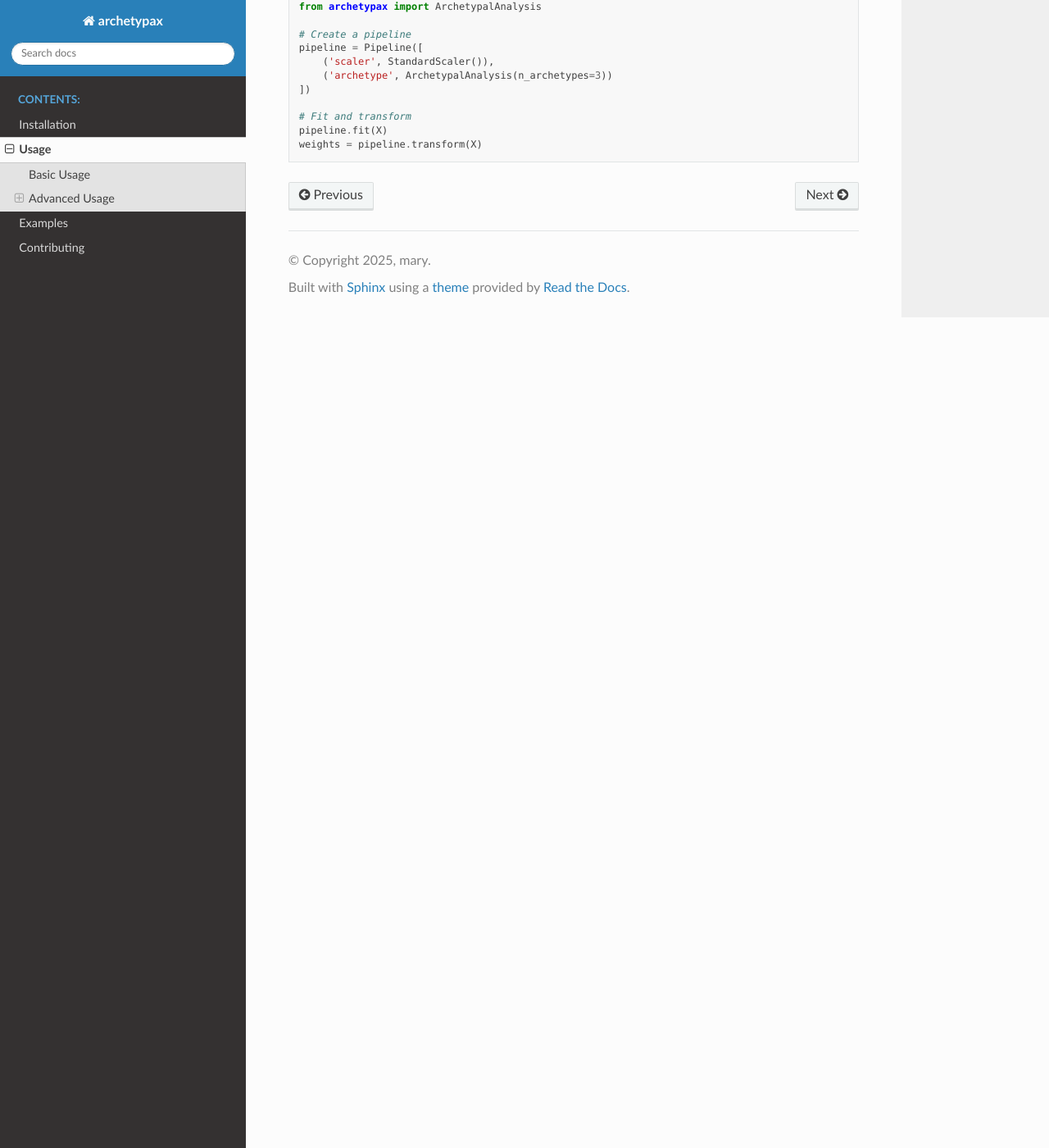
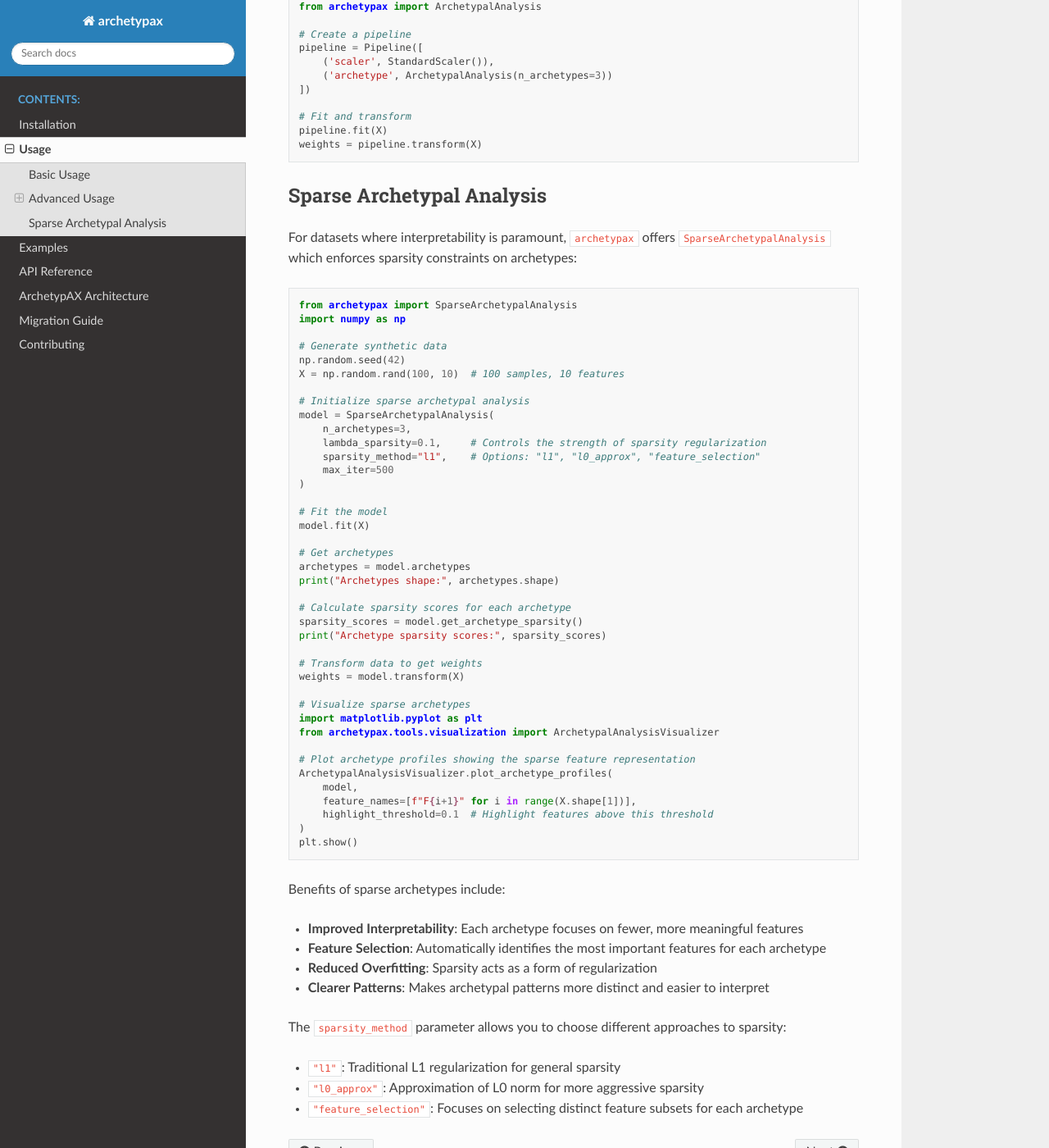
Before and after one commit to lv416e/archetypax, a Sphinx documentation site: the page built from docs/usage.rst, in a window 1280 px wide and 1400 px high, scrolled down 3724 px. Shown: the whole window at 82% size. Built offline with Sphinx 7.4.7 and the Read the Docs theme 3.1.0, drawn with Linux system fonts in a browser that asks for light colours; pages that are not in the unit, such as notebooks, are missing from menus.

```diff
--- a/archetypax/__init__.py
+++ b/archetypax/__init__.py
@@ -11,7 +11,7 @@ from . import logger, models, tools
 from .logger import get_logger, get_message
 
 # Direct imports for simplified usage
-from .models.archetypes import ImprovedArchetypalAnalysis
+from .models.archetypes import ArchetypeTracker, ImprovedArchetypalAnalysis
 from .models.base import ArchetypalAnalysis
 from .models.biarchetypes import BiarchetypalAnalysis
 from .models.sparse_archetypes import SparseArchetypalAnalysis
--- a/docs/conf.py
+++ b/docs/conf.py
@@ -90,3 +90,7 @@ else:
     # Local build settings
     pass
     pass
+
+html_context = {
+    "display_version": True,
+}
--- /dev/null
+++ b/docs/reference/index.rst
@@ -0,0 +1,11 @@
+=======================
+API Reference
+=======================
+
+.. toctree::
+   :maxdepth: 2
+
+   archetypax
+   archetypax.models
+   archetypax.tools
+   modules
--- a/docs/usage.rst
+++ b/docs/usage.rst
@@ -215,3 +215,64 @@ Integration with scikit-learn
     # Fit and transform
     pipeline.fit(X)
     weights = pipeline.transform(X)
+
+Sparse Archetypal Analysis
+-------------------------
+
+For datasets where interpretability is paramount, ``archetypax`` offers ``SparseArchetypalAnalysis`` which enforces sparsity constraints on archetypes:
+
+.. code-block:: python
+
+    from archetypax import SparseArchetypalAnalysis
+    import numpy as np
+
+    # Generate synthetic data
+    np.random.seed(42)
+    X = np.random.rand(100, 10)  # 100 samples, 10 features
+
+    # Initialize sparse archetypal analysis
+    model = SparseArchetypalAnalysis(
+        n_archetypes=3,
+        lambda_sparsity=0.1,     # Controls the strength of sparsity regularization
+        sparsity_method="l1",    # Options: "l1", "l0_approx", "feature_selection"
+        max_iter=500
+    )
+
+    # Fit the model
+    model.fit(X)
+
+    # Get archetypes
+    archetypes = model.archetypes
+    print("Archetypes shape:", archetypes.shape)
+
+    # Calculate sparsity scores for each archetype
+    sparsity_scores = model.get_archetype_sparsity()
+    print("Archetype sparsity scores:", sparsity_scores)
+
+    # Transform data to get weights
+    weights = model.transform(X)
+
+    # Visualize sparse archetypes
+    import matplotlib.pyplot as plt
+    from archetypax.tools.visualization import ArchetypalAnalysisVisualizer
+
+    # Plot archetype profiles showing the sparse feature representation
+    ArchetypalAnalysisVisualizer.plot_archetype_profiles(
+        model,
+        feature_names=[f"F{i+1}" for i in range(X.shape[1])],
+        highlight_threshold=0.1  # Highlight features above this threshold
+    )
+    plt.show()
+
+Benefits of sparse archetypes include:
+
+* **Improved Interpretability**: Each archetype focuses on fewer, more meaningful features
+* **Feature Selection**: Automatically identifies the most important features for each archetype
+* **Reduced Overfitting**: Sparsity acts as a form of regularization
+* **Clearer Patterns**: Makes archetypal patterns more distinct and easier to interpret
+
+The ``sparsity_method`` parameter allows you to choose different approaches to sparsity:
+
+* ``"l1"``: Traditional L1 regularization for general sparsity
+* ``"l0_approx"``: Approximation of L0 norm for more aggressive sparsity
+* ``"feature_selection"``: Focuses on selecting distinct feature subsets for each archetype
```
Also changed, not shown: docs/index.rst (+8 -2 lines), docs/reference/archetypax.models.rst (+8 -0 lines).
